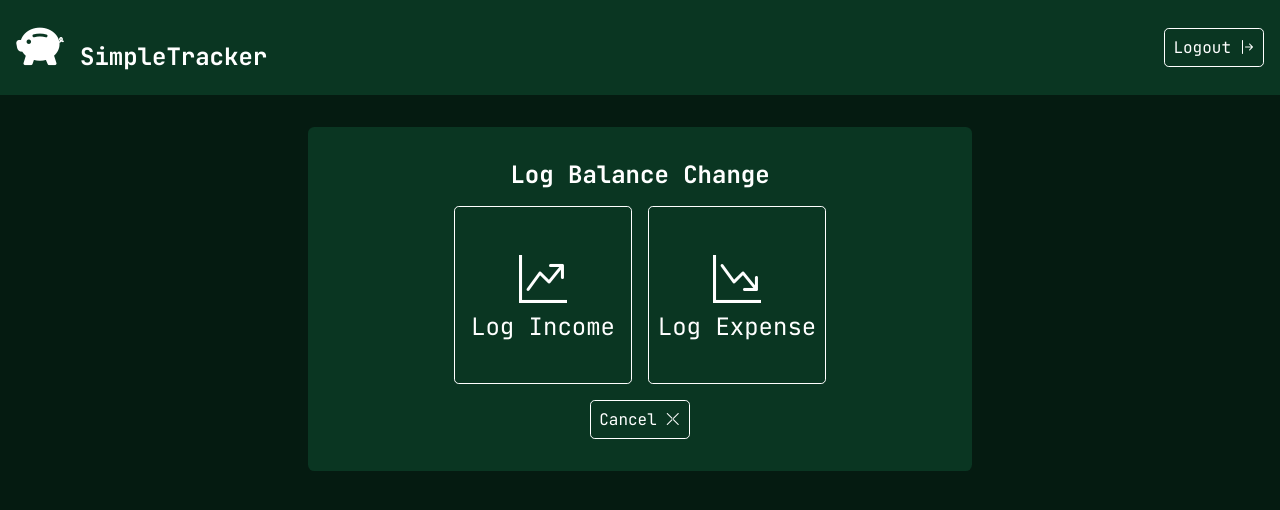
After one commit to tatew/ExpenseTracker, a Django app: page /balanceChangeType/ in a window 1280 px wide. The commit adds this page. Shown: the top 510 px of the page. Run offline with Django 3.2, Linux system fonts and the light colour scheme; the visitor is signed in with stand-in values (Sample User, id 1); some libraries are stand-ins or nearby versions.

Commit message:
Style create dashboard, add income logging

```diff
--- a/tracker/static/tracker/style.css
+++ b/tracker/static/tracker/style.css
@@ -85,12 +85,13 @@ button.btn {
     flex-direction: column;
     align-items: center;
     gap: 1rem;
+    margin-bottom: 2rem;
 }
 
 .big-content {
     width: 70%;
     min-width: 250px;
-    max-width: 800px;
+    max-width: 1000px;
 }
 
 .big-content h1 {
@@ -137,6 +138,45 @@ button.btn {
 
 .end-buttons {
     margin-top: 1rem;
+}
+
+.cards {
+    display: flex;
+    flex-wrap: wrap;
+    align-items: center;
+    justify-content: center;
+}
+
+.big-cards {
+    gap: 2rem;
+}
+
+.small-cards {
+    gap: 1rem;
+}
+
+.card {
+    display: flex;
+    flex-direction: column;
+    align-items: center;
+    justify-content: center;
+    text-align: center;
+}
+
+.big-card {
+    width: 10rem;
+    height: 10rem;
+    font-size: 1.5rem;
+}
+
+.small-card {
+    width: 5rem;
+    height: 5rem;
+    font-size: 1rem;
+}
+
+.card i {
+    font-size: 200%;
 }
 
 /* Base */
--- a/tracker/templates/base.html
+++ b/tracker/templates/base.html
@@ -11,7 +11,7 @@
     <link rel="stylesheet" type="text/css" href="{% static 'tracker/style.css' %}">
     <link rel="stylesheet" href="https://cdn.jsdelivr.net/npm/bootstrap-icons@1.7.2/font/bootstrap-icons.css">
     <script type="text/javascript" src="{% static 'tracker/utilities.js' %}"></script>
-    <title>Document</title>
+    <title>SimpleTracker</title>
 </head>
 <body>
     <header>
--- /dev/null
+++ b/tracker/templates/tracker/chooseBalanceChangeType.html
@@ -0,0 +1,15 @@
+{% extends "base.html" %}
+
+{% block nav %}
+{% endblock %}
+
+{% block content %}
+    <div class="content medium-content">
+        <h2>Log Balance Change</h2>
+        <div class="cards small-cards">
+            <a href="{% url 'logIncome' %}" class="btn btn-primary card big-card"><i class="bi bi-graph-up-arrow"></i>Log Income</a>
+            <a href="{% url 'logExpense' %}" class="btn btn-primary card big-card"><i class="bi bi-graph-down-arrow"></i>Log Expense</a>
+        </div>
+        <a href="{% url 'home' %}" class="btn btn-primary">Cancel<i class="bi bi-x-lg icon-right"></i></a>
+    </div>
+{% endblock %}
--- a/tracker/templates/tracker/logExpense.html
+++ b/tracker/templates/tracker/fullPageForm.html
@@ -5,7 +5,7 @@
 
 {% block content %}
     <div class="content medium-content">
-        <h2 class="page-title">Log Expense</h2>
+        <h2 class="page-title">{{ form.title }}</h2>
         {% include "tracker/form.html" %}
     </div>
 {% endblock %}
--- a/tracker/urls.py
+++ b/tracker/urls.py
@@ -6,6 +6,8 @@ from . import views
 urlpatterns = [
     url(r"^accounts/", include("django.contrib.auth.urls")),
     path('home/', views.home, name='home'),
+    path('balanceChangeType/', views.chooseBalanceChangeType, name='chooseBalanceChangeType'),
+    path('logIncome/', views.logIncome, name='logIncome'),
     path('logExpense/', views.logExpense, name='logExpense'),
     path('list/', views.listBalanceChanges, name='list'),
     path('import/', views.importBalanceChanges, name='import'),
--- a/tracker/views.py
+++ b/tracker/views.py
@@ -5,11 +5,12 @@ from django.http import HttpResponse
 from django.contrib.auth import authenticate, login
 from django.contrib.auth.decorators import login_required
 from .models import BalanceChange, Category, Method
-from .forms import ExpenseForm, ImportForm
+from .forms import BalanceChangeForm, ImportForm
 from .services import importBalanceChangeCsv
 from django.template.defaulttags import register
 import csv
 import io
+from datetime import date
 ...
 @register.filter
 def get_value(dictionary, key):
@@ -23,13 +24,24 @@ def index(request):
 
 @login_required
 def home(request):
-    return render(request, "tracker/home.html")
+    today = date.today()
+    balancesForThisMonth = BalanceChange.objects.filter()
+    balance = 1
+
+    context = {
+        'monthlyBalance': balance
+    }
+    return render(request, "tracker/home.html", context)
+
+@login_required
+def chooseBalanceChangeType(request):
+    return render(request, 'tracker/chooseBalanceChangeType.html')
 
 @login_required
 def logExpense(request):
     if (request.method == "POST"):
         # create a form instance and populate it with data from the request:
-        form = ExpenseForm(request.POST)
+        form = BalanceChangeForm(request.POST)
         # check whether it's valid:
         if form.is_valid():
             expense = BalanceChange(
@@ -45,12 +57,44 @@ def logExpense(request):
             expense.amount = expense.amount *-1
             return render(request, 'tracker/logExpenseSuccess.html', {'expense': expense})
         else:
-            return render(request, "tracker/logExpense.html", {'form': form})
+            return render(request, "tracker/fullPageForm.html", {'form': form})
     else:
         prevUrl = request.GET.get('prevUrl', 'home')
-        form = ExpenseForm(initial={'prevUrl': prevUrl})
+        form = BalanceChangeForm(initial={'prevUrl': prevUrl})
+        form.formId = 'expenseForm'
+        form.action = '/logExpense/'
+        form.title = 'Log Expense'
 
-        return render(request, "tracker/logExpense.html", {'form': form})
+        return render(request, "tracker/fullPageForm.html", {'form': form})
+
+@login_required
+def logIncome(request):
+    if (request.method == "POST"):
+        # create a form instance and populate it with data from the request:
+        form = BalanceChangeForm(request.POST)
+        # check whether it's valid:
+        if form.is_valid():
+            income = BalanceChange(
+                date=form.cleaned_data['date'],
+                reason=form.cleaned_data['reason'],
+                vendor=form.cleaned_data['vendor'],
+                method=form.cleaned_data['method'],
+                category=form.cleaned_data['category'],
+                amount=form.cleaned_data['amount'],
+                user=request.user
+            )
+            income.save()
+            return render(request, 'tracker/logIncomeSuccess.html', {'income': income})
+        else:
+            return render(request, "tracker/fullPageForm.html", {'form': form})
+    else:
+        prevUrl = request.GET.get('prevUrl', 'home')
+        form = BalanceChangeForm(initial={'prevUrl': prevUrl})
+        form.formId = 'incomeForm'
+        form.action = '/logIncome/'
+        form.title = 'Log Income'
+
+        return render(request, "tracker/fullPageForm.html", {'form': form})
 
 @login_required
 def listBalanceChanges(request):
```
Also changed, not shown: tracker/forms.py (+5 -4 lines), tracker/templates/tracker/home.html (+11 -3 lines), tracker/templates/tracker/logIncomeSuccess.html (added, +17 -0 lines).
